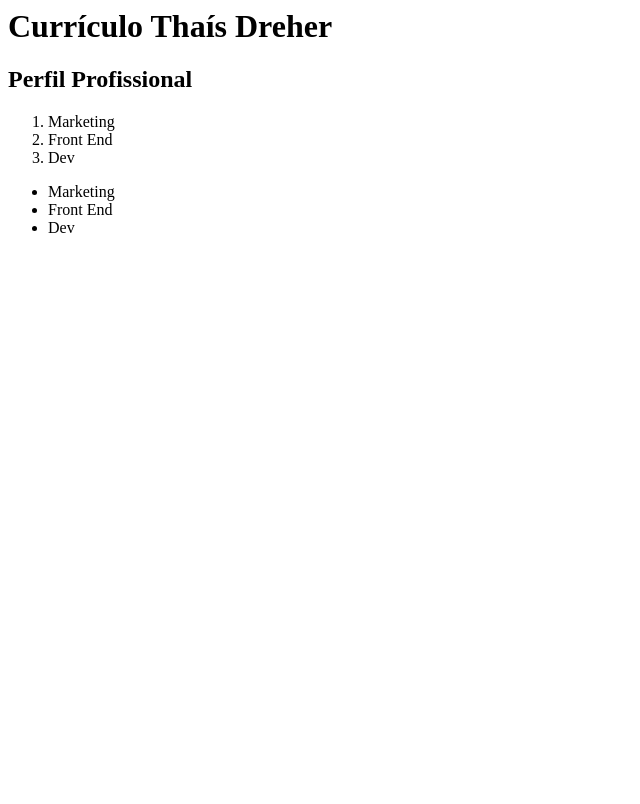
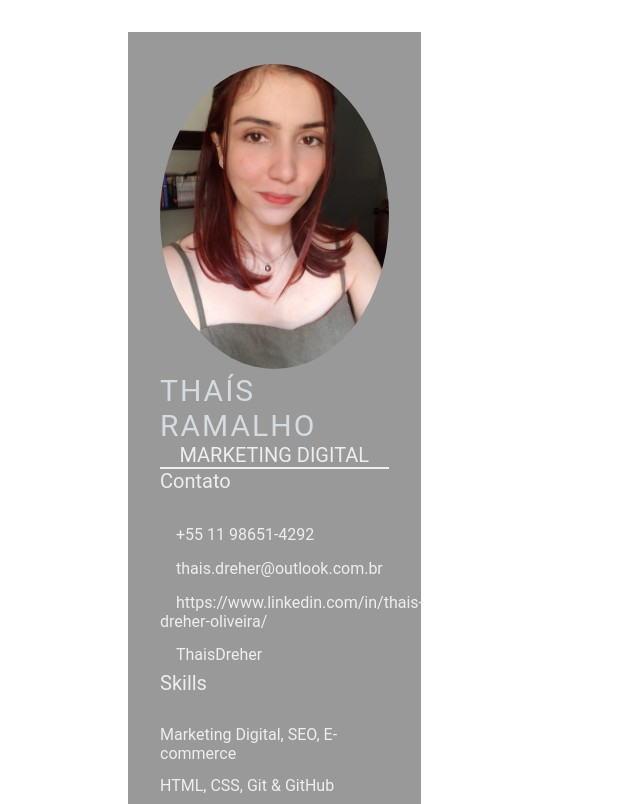
Before and after one commit to ThaisDreher/-thais.dreher.github.io, a plain HTML site: page index.html in a window 1280 px wide. Shown: the top 804 px of the page, without its empty margins (0-640 px from the left). Drawn offline with Linux system fonts and the light colour scheme.

Commit message:
feature: add.index.html (#2)

```diff
--- a/index.html
+++ b/index.html
@@ -1,21 +1,53 @@
-<html>
-    <head>
-            <title>
-                Hello World
-            </title>
-    </head>
-    <body>
-        <h1>Currículo Thaís Dreher</h1>
-        <h2>Perfil Profissional</h2>
-    </body>
-    <ol>
-        <li>Marketing</li>
-        <li>Front End</li>
-        <li>Dev</li>
-    </ol>
-    <ul>
-        <li>Marketing</li>
-        <li>Front End</li>
-        <li>Dev</li>
-    </ul>
+<!DOCTYPE html>
+<html lang="en">
+<head>
+    <meta charset="UTF-8">
+    <meta http-equiv="X-UA-Compatible" content="IE=edge">
+    <meta name="viewport" content="width=device-width, initial-scale=1.0">
+    <title>Thais Ramalho CV</title>
+
+    <link rel="stylesheet" href="style.css">
+
+</head>
+<body>
+    <main class="resume-contents">
+        <section class="left-section">
+            <section class="left-section-contents">
+                <div class="profile">
+                    <img class="profile-image" src="img/WhatsApp Image 2022-05-04 at 20.33.32.jpeg" alt="profile image">
+                    <p class="name">Thaís Ramalho</p>
+                    <p class="profession">Marketing Digital</p>
+                </div>
+                <div class="contact-info">
+                    <p class="left-title">Contato</p>
+                    <ul>
+                        <li><i class="fa fa-phone"></i>+55 11 98651-4292</li>
+                        <li><i class="fa fa-envelope"></i>thais.dreher@outlook.com.br</li>
+                        <li><i class="fa fa-globe"></i>https://www.linkedin.com/in/thais-dreher-oliveira/</li>
+                        <li><i class="fa fa-github"></i>ThaisDreher</li>
+                    </ul>
+                </div>
+                <div class="skills">
+                    <p class="left-title">Skills</p>
+                    <ul>
+                        <li><p>Marketing Digital, SEO, E-commerce </p></li>
+                        <li><p>HTML, CSS, Git & GitHub</p></li>
+                    </ul>
+                </div>
+            </section>
+            <section class="right-section">
+                <div class="right-section-contents">
+                    <section class="about gap">
+                        <div class="right-title">Sobre Mim</div>
+                        <p class="about-me-contents">
+                            Olá sou a Thaís.<br>
+                            <br>Atualmente atuo no Marketing Digital, gerenciando redes sociais, criação de conteúdo, criação de embalagens, SEO, gerenciamento do Site institucional e E-commerce.
+                            <br>Marketing Digital; SEO; CX; Wordpress; Woocommerce; HTML; CSS; Git & Github.
+                        </p>
+                    </section>
+                </div>
+            </section>
+        </section>
+    </main>
+</body>
 </html>
--- /dev/null
+++ b/style.css
@@ -0,0 +1,119 @@
+* {
+    margin: 0;
+    padding: 0;
+    box-sizing: border-box;
+    list-style: none;
+    font-family: 'Roboto', sans-serif;
+}
+
+.resume-contents {
+    min-height: 100vh;
+    width: 80%;
+    margin: 2rem auto;
+    display: grid;
+    grid-template-columns: repeat(7, 1fr);
+}
+
+.left-section {
+    grid-column: span 2;
+    height: 100%;
+    background-color: #999999;
+}
+
+.right-section {
+    grid-column: span 5;
+    height: 100%;
+    background-color: #424a50;
+    border-radius: 0px 60px 0px 0px;
+}
+
+.left-section-contents{
+    padding: 2rem 2rem;
+}
+
+.profile {
+    width: 100%;
+    border-bottom: 2px solid #eeeeee;
+}
+
+.profile .profile-image {
+    width: 100%;
+    border-radius: 100%;
+}
+
+.name {
+    color: #D6DBDF;
+    font-size: 30px;
+    letter-spacing: 2px;
+    text-transform: uppercase;
+}
+
+.profession {
+    color: #eeeeee;
+    font-size: 20px;
+    text-transform: uppercase;
+    text-align: center;
+}
+
+/* .contact-info { border-bottom: 2px solid #1B2631; } */
+.left-title {
+    color: #eeeeee;
+    font-size: 20px;
+}
+
+.contact-info ul {
+    padding-top: 1.5rem;
+}
+
+.contact-info ul li,
+.references ul li {
+    padding: .4rem 0;
+    color: #eeeeee;
+}
+
+.contact-info ul li i,
+.references ul li i {
+    padding-right: 1rem;
+    font-size: 18px;
+    color: #eeeeee;
+}
+
+.skills ul {
+    padding-top: 1.5rem;
+}
+.skills ul li p {
+    padding: .4rem 0;
+    color: #eeeeee;
+}
+
+.right-section-contents {
+    padding: 2rem 2rem;
+}
+
+.right-title {
+    color: #eeeeee;
+}
+
+.gap {
+    padding-bottom: 2rem;
+}
+.about-me-contents {
+    font-size: 18px;
+    color: #eeeeee;
+}
+
+.experience-contents,
+.education-contents,
+.awards-contents {
+    display: grid;
+    grid-template-columns: repeat(2, 1fr);
+    padding-bottom: 2rem;
+    color: #F1F8FD;
+}
+
+.exp-company-name,
+.education-school-name,
+.awards-company-name {
+    font-size: 25px;
+    font-weight: bold;
+}
```
Also changed, not shown: img/WhatsApp Image 2022-05-04 at 20.33.32.jpeg (added).
